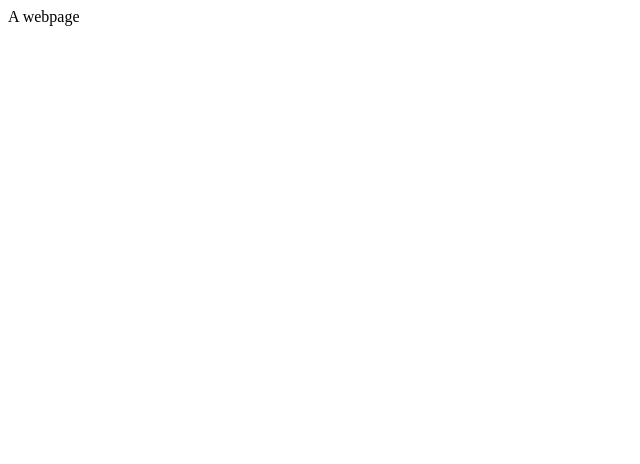
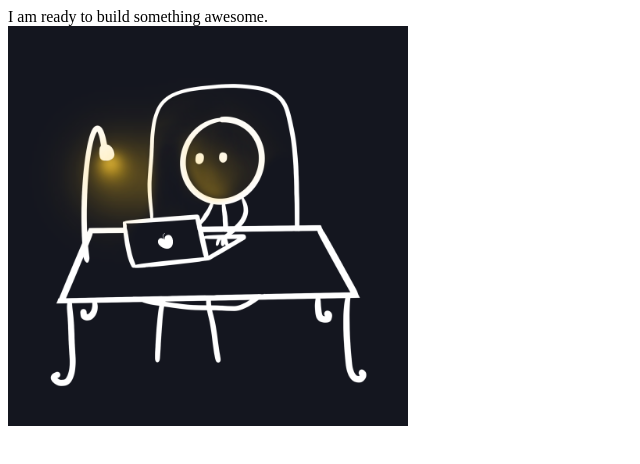
Before and after one commit to ArdenDartmouth/ardenguo, a plain HTML site: page index.html in a window 1280 px wide. Shown: the whole page, without its empty margins (0-640 px from the left). Drawn offline with Linux system fonts and the light colour scheme.

Commit message:
upgrade the page

```diff
--- a/index.html
+++ b/index.html
@@ -4,6 +4,7 @@
     <title>Title</title>
   </head>
   <body>
-    A webpage
+    <div>I am ready to build something awesome.</div>
+    <div><img src="ready.png" width="400" height="400" /></div>
   </body>
 </html>
```
Also changed, not shown: ready.png (added).
